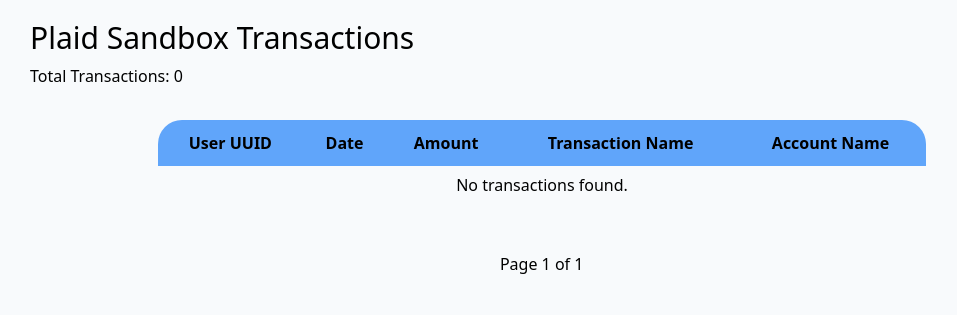
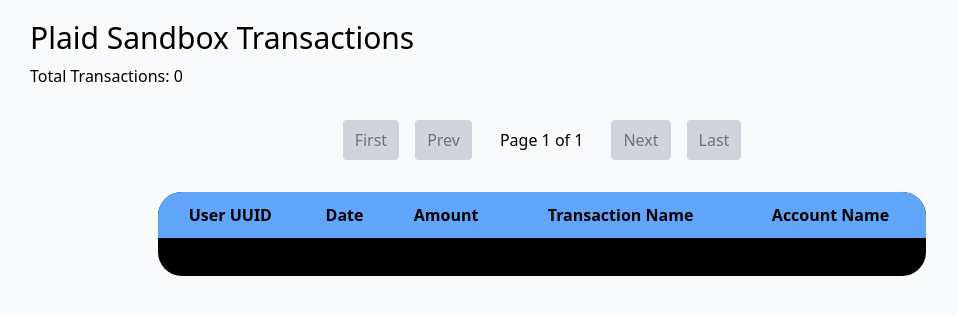
Before and after one commit to gregtam/simple_django_project, a Django app: page /show_plaid_test_transactions in a window 1280 px wide. Shown: the part 56-371 px from the top of the page, without its empty margins (98-1055 px from the left). Run offline with Django 5.2, Linux system fonts and the light colour scheme; the visitor is signed in with stand-in values (Sample User, id 1); data that the repository does not hold is empty; parts of the project's set-up code (start-up, migrations or seed data) failed here and were passed over; some libraries are stand-ins or nearby versions.

Commit message:
Add partial for transactions table. And HTMX to reload pages.

```diff
--- /dev/null
+++ b/pages/templates/pages/partials/plaid_transactions_partial.html
@@ -0,0 +1,47 @@
+<!-- Pagination Controls -->
+<div class="mt-8 flex justify-center gap-4">
+  {% if transactions.has_previous %}
+    <a hx-get="?page=1" hx-target="#transactions-container" hx-swap="innerHTML" hx-push-url="true" hx-headers='{"Is-Partial":"true"}' class="px-3 py-2 bg-blue-400 text-white rounded hover:bg-blue-500 cursor-pointer">First</a>
+    <a hx-get="?page={{ transactions.previous_page_number }}" hx-target="#transactions-container" hx-swap="innerHTML" hx-push-url="true" hx-headers='{"Is-Partial":"true"}' class="px-3 py-2 bg-blue-400 text-white rounded hover:bg-blue-500 cursor-pointer">Prev</a>
+  {% else %}
+    <a class="px-3 py-2 bg-gray-300 text-gray-500 rounded cursor-not-allowed">First</a>
+    <a class="px-3 py-2 bg-gray-300 text-gray-500 rounded cursor-not-allowed">Prev</a>
+  {% endif %}
+
+  <span class="px-3 py-2">Page {{ transactions.number }} of {{ transactions.paginator.num_pages }}</span>
+
+  {% if transactions.has_next %}
+    <a hx-get="?page={{ transactions.next_page_number }}" hx-target="#transactions-container" hx-swap="innerHTML" hx-push-url="true" hx-headers='{"Is-Partial":"true"}' class="px-3 py-2 bg-blue-400 text-white rounded hover:bg-blue-500 cursor-pointer">Next</a>
+    <a hx-get="?page={{ transactions.paginator.num_pages }}" hx-target="#transactions-container" hx-swap="innerHTML" hx-push-url="true" hx-headers='{"Is-Partial":"true"}' class="px-3 py-2 bg-blue-400 text-white rounded hover:bg-blue-500 cursor-pointer">Last</a>
+  {% else %}
+    <a class="px-3 py-2 bg-gray-300 text-gray-500 rounded cursor-not-allowed">Next</a>
+    <a class="px-3 py-2 bg-gray-300 text-gray-500 rounded cursor-not-allowed">Last</a>
+  {% endif %}
+</div>
+
+<table class='my-8 mx-auto overflow-hidden w-3/4 rounded-3xl bg-black'>
+  <thead class='bg-blue-400'>
+    <tr class='border-0'>
+      <th class="p-3 border-0">User UUID</th>
+      <th class="p-3 border-0">Date</th>
+      <th class="p-3 border-0">Amount</th>
+      <th class="p-3 border-0">Transaction Name</th>
+      <th class="p-3 border-0">Account Name</th>
+    </tr>
+  </thead>
+  <tbody>
+    {% for transaction in transactions %}
+      <tr class='border-0 even:bg-blue-50 odd:bg-blue-100'>
+        <td class="p-3">{{ transaction.user_uuid }}</td>
+        <td class="p-3">{{ transaction.date }}</td>
+        <td class="p-3">{{ transaction.amount }}</td>
+        <td class="p-3">{{ transaction.transaction_name }}</td>
+        <td class="p-3">{{ transaction.account_name }}</td>
+      </tr>
+    {% empty %}
+      <tr class='border-0'>
+        <td colspan="5" class="p-2 text-center">No transactions found.</td>
+      </tr>
+    {% endfor %}
+  </tbody>
+</table>
--- a/pages/templates/pages/show_plaid_test_transactions.html
+++ b/pages/templates/pages/show_plaid_test_transactions.html
@@ -1,77 +1,12 @@
 {% extends "base.html" %}
 
 {% block content %}
-  <style>
-    /* Hide skeleton by default */
-    .htmx-indicator {
-        display: none;
-    }
-
-    /* Show skeleton only when a request is active */
-    .htmx-request .htmx-indicator,
-    .htmx-request.htmx-indicator {
-        display: block;
-    }
-
-    /* While request is active, hide the data table */
-    .htmx-request ~ #data-table {
-      display: none;
-    }
-  </style>
   <h1>Plaid Sandbox Transactions</h1>
 
-  <h2 class='pt-2'>Total Transactions: {{ transactions|length }}</h2>
+  <h2 class='pt-2'>Total Transactions: {{ transactions.paginator.count }}</h2>
 
-  <table class='mt-8 mx-auto overflow-hidden w-3/4 rounded-3xl'>
-    <thead class='bg-blue-400'>
-      <tr class='border-0'>
-        <th class="p-3 border-0">User UUID</th>
-        {% comment %} <th class="p-3 border-0">Account ID</th>
-        <th class="p-3 border-0">Transaction ID</th> {% endcomment %}
-        <th class="p-3 border-0">Date</th>
-        <th class="p-3 border-0">Amount</th>
-        <th class="p-3 border-0">Transaction Name</th>
-        <th class="p-3 border-0">Account Name</th>
-      </tr>
-    </thead>
-    <tbody>
-      {% for transaction in transactions %}
-        <tr class='border-0 even:bg-blue-50 odd:bg-blue-100'>
-          <td class="p-3">{{ transaction.user_uuid }}</td>
-          {% comment %} <td class="p-3">{{ transaction.account_id }}</td>
-          <td class="p-3">{{ transaction.transaction_id }}</td> {% endcomment %}
-          <td class="p-3">{{ transaction.date }}</td>
-          <td class="p-3">{{ transaction.amount }}</td>
-          <td class="p-3">{{ transaction.transaction_name }}</td>
-          <td class="p-3">{{ transaction.account_name }}</td>
-        </tr>
-      {% empty %}
-        <tr class='border-0'>
-          <td colspan="6" class="p-2 text-center">No transactions found.</td>
-        </tr>
-      {% endfor %}
-    </tbody>
-  </table>
-
-  <!-- Pagination Controls -->
-  <div class="mt-8 flex justify-center gap-4">
-    {% if transactions.has_previous %}
-      <a href="?page=1" class="px-3 py-2 bg-blue-400 text-white rounded hover:bg-blue-500">First</a>
-      <a href="?page={{ transactions.previous_page_number }}" class="px-3 py-2 bg-blue-400 text-white rounded hover:bg-blue-500">Prev</a>
-    {% else %}
-      <a class="px-3 py-2 bg-blue-400 text-white rounded invisible hover:bg-blue-500">First</a>
-      <a class="px-3 py-2 bg-blue-400 text-white rounded invisible hover:bg-blue-500">Prev</a>
-    {% endif %}
-
-    <span class="px-3 py-2">Page {{ transactions.number }} of {{ transactions.paginator.num_pages }}</span>
-
-    {% if transactions.has_next %}
-      <a href="?page={{ transactions.next_page_number }}" class="px-3 py-2 bg-blue-400 text-white rounded hover:bg-blue-500">Next</a>
-      <a href="?page={{ transactions.paginator.num_pages }}" class="px-3 py-2 bg-blue-400 text-white rounded hover:bg-blue-500">Last</a>
-    {% else %}
-      <a class="px-3 py-2 bg-blue-400 text-white rounded invisible hover:bg-blue-500">Next</a>
-      <a class="px-3 py-2 bg-blue-400 text-white rounded invisible hover:bg-blue-500">Last</a>
-    {% endif %}
+  <div id="transactions-container">
+    {% include 'pages/partials/plaid_transactions_partial.html' %}
   </div>
 
 {% endblock content %}
--- a/pages/views.py
+++ b/pages/views.py
@@ -28,8 +28,16 @@ def show_plaid_test_transactions(request):
 
     all_transactions = PlaidTransactionsModel.objects.filter(user_uuid=request.user.uuid).order_by('-date')
     paginator = Paginator(all_transactions, 15)  # 15 transactions per page
+
+    # Gets the page number from the request GET parameters
     page_number = request.GET.get('page', 1)
+
+    # Gets the transactions for the requested page
     transactions = paginator.get_page(page_number)
+
+    # Return partial only for pagination HTMX requests, full page otherwise
+    if request.headers.get('HX-Request') and request.headers.get('Is-Partial') == 'true':
+        return render(request, 'pages/partials/plaid_transactions_partial.html', {'transactions': transactions})
 
     return render(request, 'pages/show_plaid_test_transactions.html', {'transactions': transactions})
 
--- a/simple_django_project/celery.py
+++ b/simple_django_project/celery.py
@@ -21,7 +21,7 @@ app.conf.beat_schedule = {
     'sync-plaid-transactions-daily': {
         'task': 'pages.tasks.sync_plaid_transactions_for_all_users',
         # 'schedule': crontab(hour=2, minute=0),  # Run daily at 2 AM
-        'schedule': 30.0,  # Run every 5 minutes (in seconds)
+        'schedule': 30.0,  # Run every 30 seconds
         # Alternative: 'schedule': 3600.0,  # Run every hour (in seconds)
     },
 }
--- a/templates/base.html
+++ b/templates/base.html
@@ -22,10 +22,6 @@
 
     nav > ul > li, .logout-button {
       @apply hover:bg-blue-300 py-2 px-4 rounded-xl m-0
-    }
-
-    table {
-      @apply mb-10
     }
 
     tr, th {
@@ -54,7 +50,7 @@
         {% if user.is_authenticated%}
           <li><a href="{% url 'data' %}">Data</a></li>
           <li><a href="{% url 'slow_load_test_transactions' %}">Slow Load Test Transactions</a></li>
-          <li><a href="{% url 'show_plaid_test_transactions' %}">Show Plaid Transactions</a></li>
+          <li><a href="{% url 'show_plaid_test_transactions' %}?page=1">Show Plaid Transactions</a></li>
         {% endif %}
       </ul>
 
```
Also changed, not shown: celerybeat-schedule.db.
